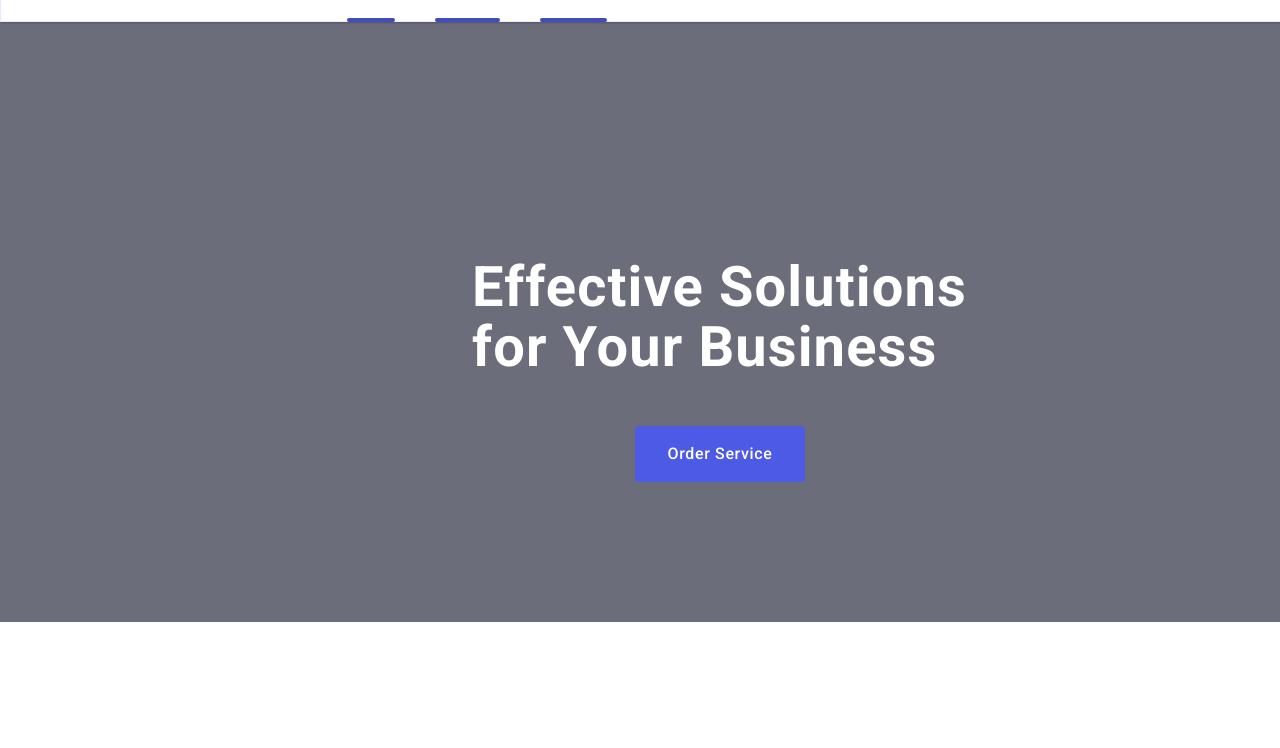
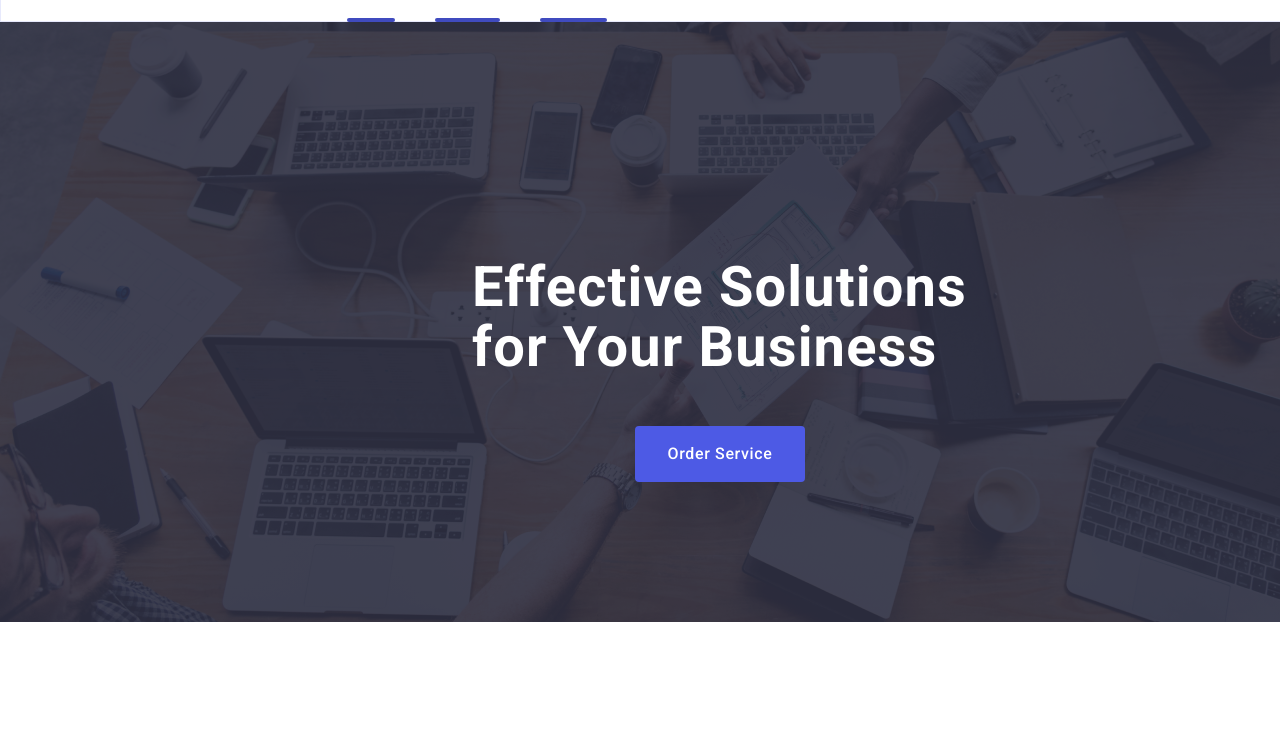
Before and after one commit to gorkemcanaldi/goit-markup-hw-04, a plain HTML site: page index.html in a window 1280 px wide. Shown: the part 52-800 px from the top of the page. Drawn offline with nearby package versions, Linux system fonts and the light colour scheme.

Commit message:
sec-edit

```diff
--- a/css/styles.css
+++ b/css/styles.css
@@ -126,7 +126,7 @@
 
   .hero-image {
 
-    background-image: linear-gradient(rgba(46, 47, 66, 0.7)) url(../images/office.jpg);
+    background-image: linear-gradient(rgba(46, 47, 66, 0.7), rgba(46, 47, 66, 0.7)), url(../images/office-p.jpg);
 
     background-repeat: no-repeat;
     max-width: 1440px;
```
Also changed, not shown: images/office-p.jpg (renamed from images/office.jpg).
